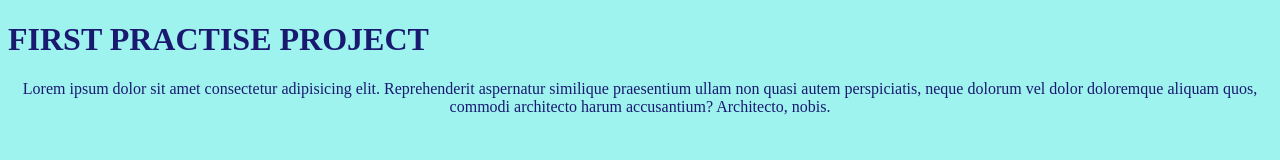
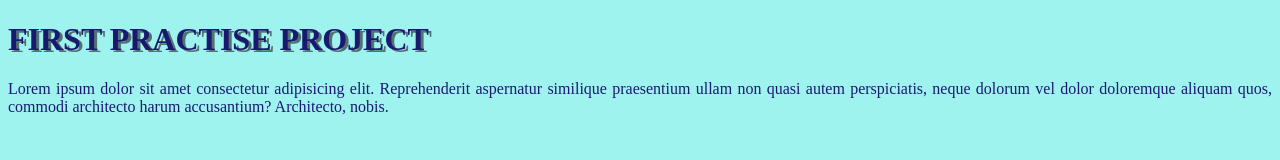
Before and after one commit to Gloryouz/fbw6-first-project, a plain HTML site: page index.html in a window 1280 px wide. Drawn offline with Linux system fonts and the light colour scheme.

Commit message:
added some more styles yet again!

```diff
--- a/css/styles.css
+++ b/css/styles.css
@@ -3,11 +3,12 @@ body {
 }
 
 h1 {
-        color: midnightblue
+        color: midnightblue;
+        text-shadow: 3px 2px rgba(14, 2, 2, 0.534);
 }
 
 p { color: midnightblue;
-    text-align: center;
+    text-align: justify;
 
 
 }
```
